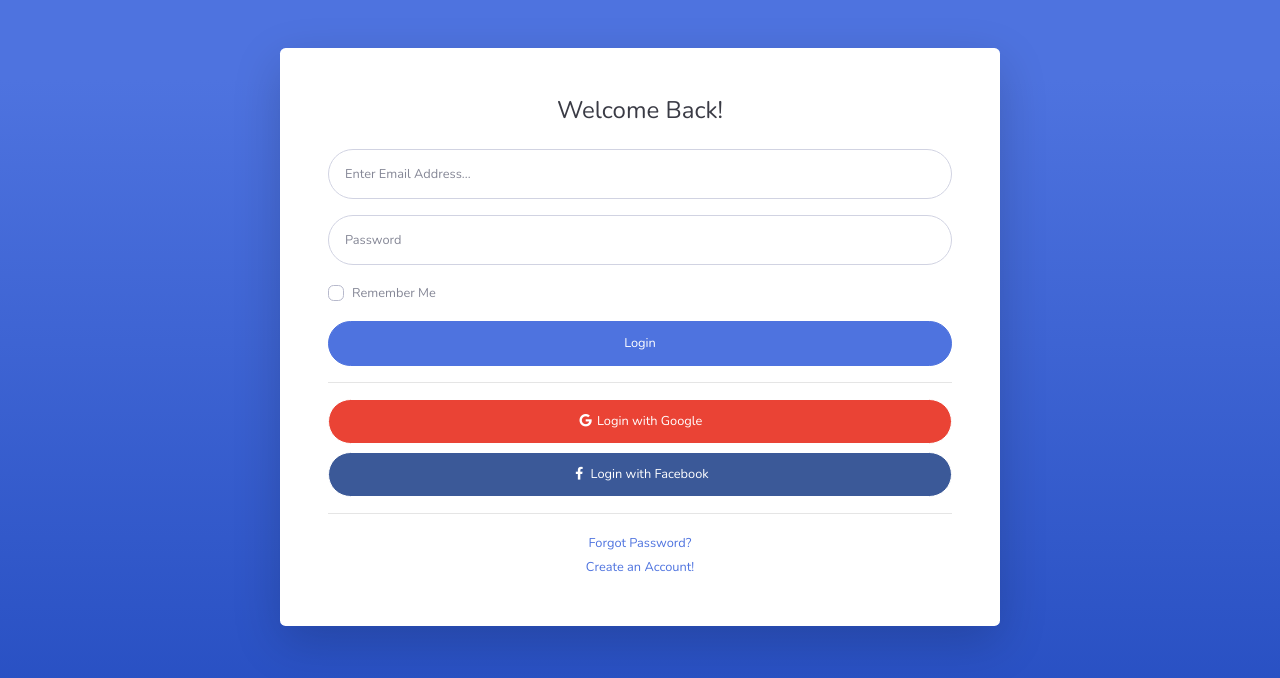
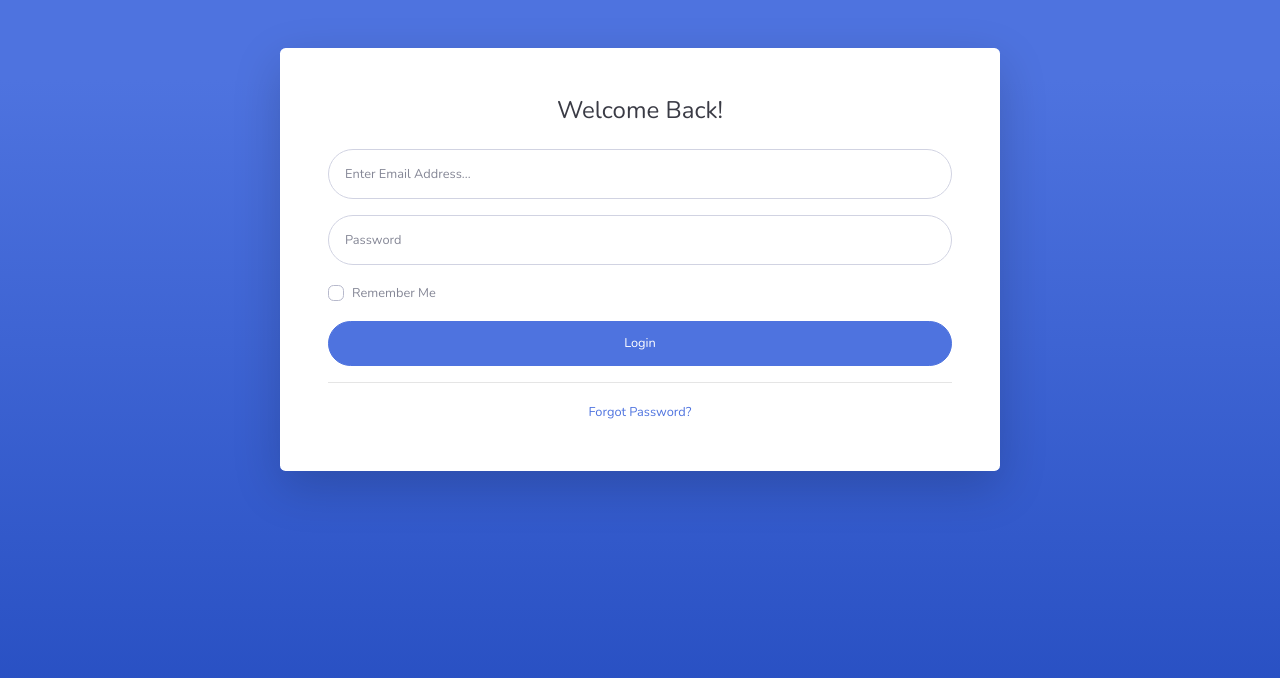
Before and after one commit to derekchan2k/derekchan2k.github.io, a website with bundled scripts: page login.html in a window 1280 px wide. Built offline with nearby package versions, Linux system fonts and the light colour scheme.

Commit message:
Removed unnecessary login

```diff
--- a/login.html
+++ b/login.html
@@ -60,20 +60,10 @@
                                         <a href="index.html" class="btn btn-primary btn-user btn-block">
                                             Login
                                         </a>
-                                        <hr>
-                                        <a href="index.html" class="btn btn-google btn-user btn-block">
-                                            <i class="fab fa-google fa-fw"></i> Login with Google
-                                        </a>
-                                        <a href="index.html" class="btn btn-facebook btn-user btn-block">
-                                            <i class="fab fa-facebook-f fa-fw"></i> Login with Facebook
-                                        </a>
                                     </form>
                                     <hr>
                                     <div class="text-center">
                                         <a class="small" href="forgot-password.html">Forgot Password?</a>
-                                    </div>
-                                    <div class="text-center">
-                                        <a class="small" href="register.html">Create an Account!</a>
                                     </div>
                                 </div>
                             </div>
```
